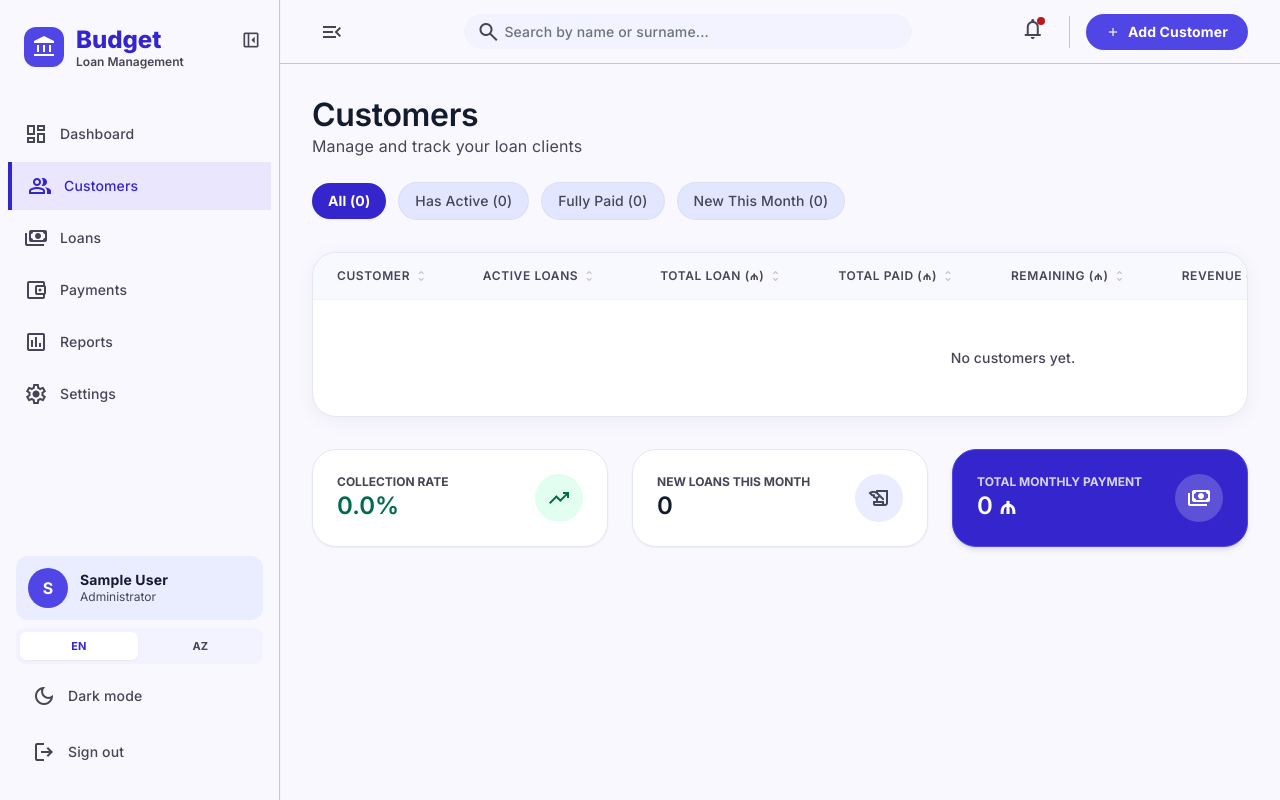
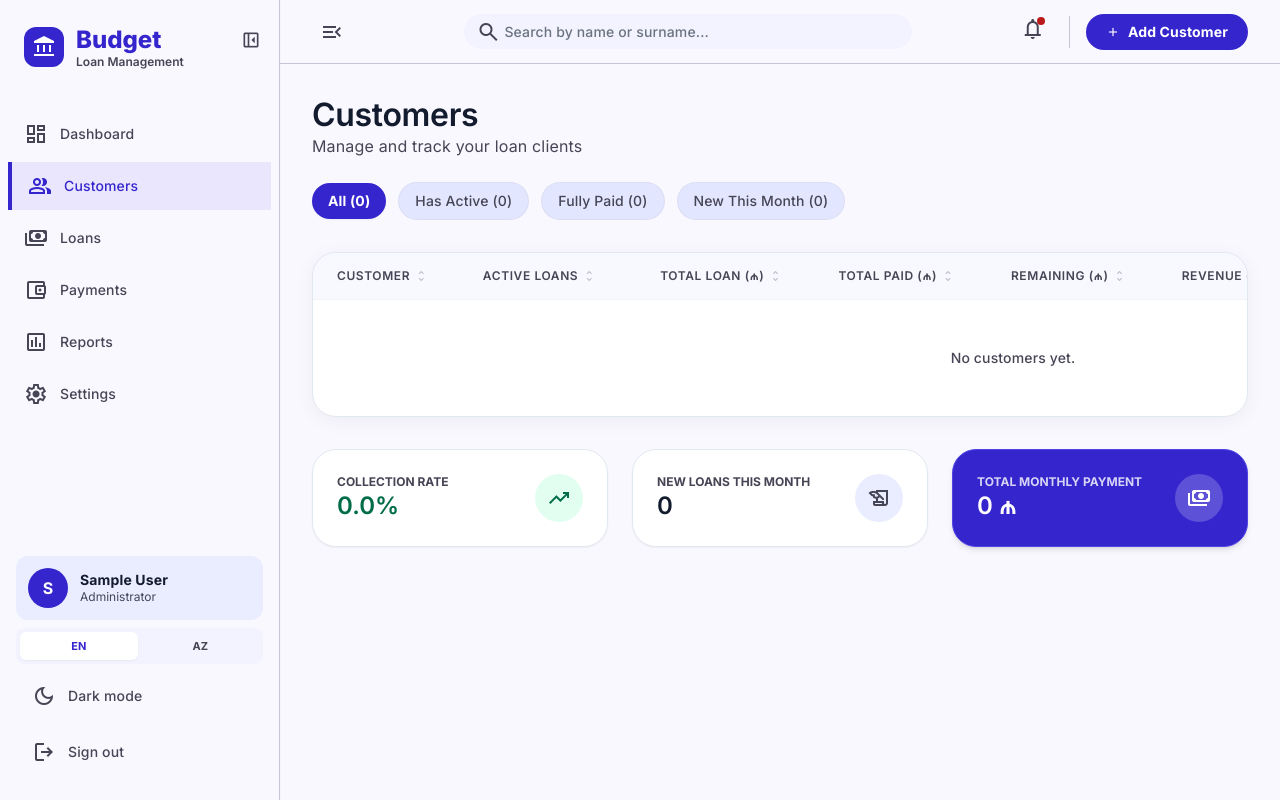
Before and after one commit to codeguy085/Budget, a Django app: page /customers/ in a window 1280 px wide. Run offline with Django 5.2, Linux system fonts and the light colour scheme; the visitor is signed in with stand-in values (Sample User, id 1); data that the repository does not hold is empty; some libraries are stand-ins or nearby versions.

Commit message:
colour fixes

```diff
--- a/templates/base.html
+++ b/templates/base.html
@@ -285,7 +285,7 @@
 <aside id="app-sidebar" class="hidden lg:flex fixed left-0 top-0 h-screen w-[280px] bg-surface border-r border-outline-variant shadow-sm flex-col py-6 z-50">
   <div class="px-6 mb-10">
     <a href="{% url 'dashboard' %}" class="flex items-center gap-3">
-      <div class="w-10 h-10 rounded-xl bg-primary-container flex items-center justify-center text-on-primary">
+      <div class="w-10 h-10 rounded-xl bg-primary flex items-center justify-center text-on-primary">
         <span class="material-symbols-outlined" style="font-variation-settings: 'FILL' 1;">account_balance</span>
       </div>
       <div>
@@ -325,7 +325,7 @@
   </nav>
   <div class="px-4 space-y-2">
     <div class="flex items-center gap-3 p-3 rounded-xl bg-surface-container">
-      <div class="w-10 h-10 rounded-full bg-primary-container text-on-primary flex items-center justify-center font-bold flex-shrink-0">
+      <div class="w-10 h-10 rounded-full bg-primary text-on-primary flex items-center justify-center font-bold flex-shrink-0">
         {{ request.user.get_full_name|default:request.user.username|first|upper }}
       </div>
       <div class="min-w-0">
@@ -393,7 +393,7 @@
       <span class="material-symbols-outlined">notifications</span>
       <span class="absolute top-2 right-2 w-2 h-2 bg-error rounded-full"></span>
     </button>
-    <div class="lg:hidden w-8 h-8 rounded-full bg-primary-container text-on-primary flex items-center justify-center font-bold text-label-sm">
+    <div class="lg:hidden w-8 h-8 rounded-full bg-primary text-on-primary flex items-center justify-center font-bold text-label-sm">
       {{ request.user.get_full_name|default:request.user.username|first|upper }}
     </div>
     {% block topbar_actions %}{% endblock %}
--- a/templates/create_customer.html
+++ b/templates/create_customer.html
@@ -20,7 +20,7 @@
   <div class="lg:p-10">
     {% if customer %}
     <div class="flex flex-col items-center gap-2 mb-6 lg:mb-10">
-      <div class="w-24 h-24 lg:w-32 lg:h-32 rounded-full bg-primary-container text-on-primary flex items-center justify-center text-4xl lg:text-5xl font-extrabold">
+      <div class="w-24 h-24 lg:w-32 lg:h-32 rounded-full bg-primary text-on-primary flex items-center justify-center text-4xl lg:text-5xl font-extrabold">
         {{ customer.name|first|upper }}{{ customer.surname|first|upper }}
       </div>
       <span class="lg:hidden text-label-sm text-on-surface-variant uppercase tracking-wider">{% trans "Profile Initials" %}</span>
@@ -60,7 +60,7 @@
 
   <div class="flex flex-col-reverse lg:flex-row lg:px-10 lg:py-6 lg:bg-surface-container-low lg:border-t lg:border-outline-variant/30 lg:justify-end gap-3 lg:gap-4 pt-6 lg:pt-6">
     <a href="{% if customer %}{% url 'customer_detail' customer.id %}{% else %}{% url 'customer_list' %}{% endif %}" class="w-full lg:w-auto h-12 lg:h-auto flex items-center justify-center px-6 lg:py-2.5 text-label-md lg:text-sm text-on-surface-variant hover:text-on-surface hover:bg-surface-container-high rounded-2xl lg:rounded-full transition-all">{% trans "Cancel" %}</a>
-    <button type="submit" class="w-full lg:w-auto h-14 lg:h-auto flex items-center justify-center px-8 lg:py-2.5 bg-primary text-on-primary text-label-md lg:text-sm font-bold rounded-2xl lg:rounded-full hover:bg-primary-container transition-all shadow-lg shadow-primary/20 lg:shadow-sm active:scale-95">
+    <button type="submit" class="w-full lg:w-auto h-14 lg:h-auto flex items-center justify-center px-8 lg:py-2.5 bg-primary text-on-primary text-label-md lg:text-sm font-bold rounded-2xl lg:rounded-full hover:bg-primary-container hover:text-on-primary-container transition-all shadow-lg shadow-primary/20 lg:shadow-sm active:scale-95">
       {% if customer %}{% trans "Save Changes" %}{% else %}{% trans "Add Customer" %}{% endif %}
     </button>
   </div>
--- a/templates/customers.html
+++ b/templates/customers.html
@@ -9,7 +9,7 @@
 {% block topbar_actions %}
 <div class="hidden lg:flex items-center gap-4">
   <div class="h-8 w-[1px] bg-outline-variant"></div>
-  <a href="{% url 'customer_create' %}" class="bg-primary-container text-white px-5 py-2 rounded-full font-bold text-label-md flex items-center gap-2 hover:opacity-90 transition-opacity">
+  <a href="{% url 'customer_create' %}" class="bg-primary text-on-primary px-5 py-2 rounded-full font-bold text-label-md flex items-center gap-2 hover:opacity-90 transition-opacity">
     <span class="material-symbols-outlined text-sm">add</span>
     {% trans "Add Customer" %}
   </a>
@@ -241,7 +241,7 @@
 {% endblock %}
 
 {% block fab %}
-<a href="{% url 'customer_create' %}" class="lg:hidden fixed bottom-24 right-6 w-14 h-14 bg-primary-container text-on-primary rounded-full shadow-lg flex items-center justify-center active:scale-95 transition-all z-50">
+<a href="{% url 'customer_create' %}" class="lg:hidden fixed bottom-24 right-6 w-14 h-14 bg-primary text-on-primary rounded-full shadow-lg flex items-center justify-center active:scale-95 transition-all z-50">
   <span class="material-symbols-outlined text-[28px]">add</span>
 </a>
 {% endblock %}
--- a/templates/loan_detail.html
+++ b/templates/loan_detail.html
@@ -88,7 +88,7 @@
       <span class="text-on-surface-variant">{% blocktrans with pct=progress_pct %}{{ pct }}% Complete{% endblocktrans %}</span>
     </div>
     <div class="w-full h-4 bg-surface-container-high rounded-full overflow-hidden">
-      <div class="h-full bg-primary-container rounded-full transition-all" style="width: {{ progress_pct|unlocalize }}%"></div>
+      <div class="h-full bg-primary rounded-full transition-all" style="width: {{ progress_pct|unlocalize }}%"></div>
     </div>
     <div class="flex flex-wrap gap-2 pt-2">
       {% for s in schedule %}
--- a/templates/loans.html
+++ b/templates/loans.html
@@ -10,7 +10,7 @@
 {% block topbar_actions %}
 <div class="hidden lg:flex items-center gap-2">
   <div class="h-8 w-px bg-outline-variant mx-2"></div>
-  <a href="{% url 'loan_create' %}" class="flex items-center gap-2 bg-primary px-5 py-2.5 rounded-full text-on-primary font-bold hover:bg-primary-container transition-all hover:shadow-lg active:scale-95">
+  <a href="{% url 'loan_create' %}" class="flex items-center gap-2 bg-primary px-5 py-2.5 rounded-full text-on-primary font-bold hover:bg-primary-container hover:text-on-primary-container transition-all hover:shadow-lg active:scale-95">
     <span class="material-symbols-outlined">add</span>
     <span class="text-sm font-medium">{% trans "New Loan" %}</span>
   </a>
--- a/templates/login.html
+++ b/templates/login.html
@@ -338,7 +338,7 @@
         </label>
         <a class="text-primary font-label-md text-label-md font-semibold hover:underline" href="#">{% trans "Forgot password?" %}</a>
       </div>
-      <button class="w-full h-[52px] lg:h-[52px] bg-primary lg:bg-primary-container text-on-primary font-headline-md text-headline-md rounded-xl lg:rounded-2xl hover:brightness-110 lg:hover:bg-primary transition-all shadow-md lg:shadow-lg active:scale-[0.98] mt-2" type="submit">
+      <button class="w-full h-[52px] lg:h-[52px] bg-primary lg:bg-primary-container lg:text-on-primary-container text-on-primary font-headline-md text-headline-md rounded-xl lg:rounded-2xl hover:brightness-110 lg:hover:bg-primary transition-all shadow-md lg:shadow-lg active:scale-[0.98] mt-2" type="submit">
         {% trans "Sign In" %}
       </button>
     </form>
```
Also changed, not shown: templates/customer_detail.html (+6 -6 lines), templates/dashboard.html (+7 -7 lines).
